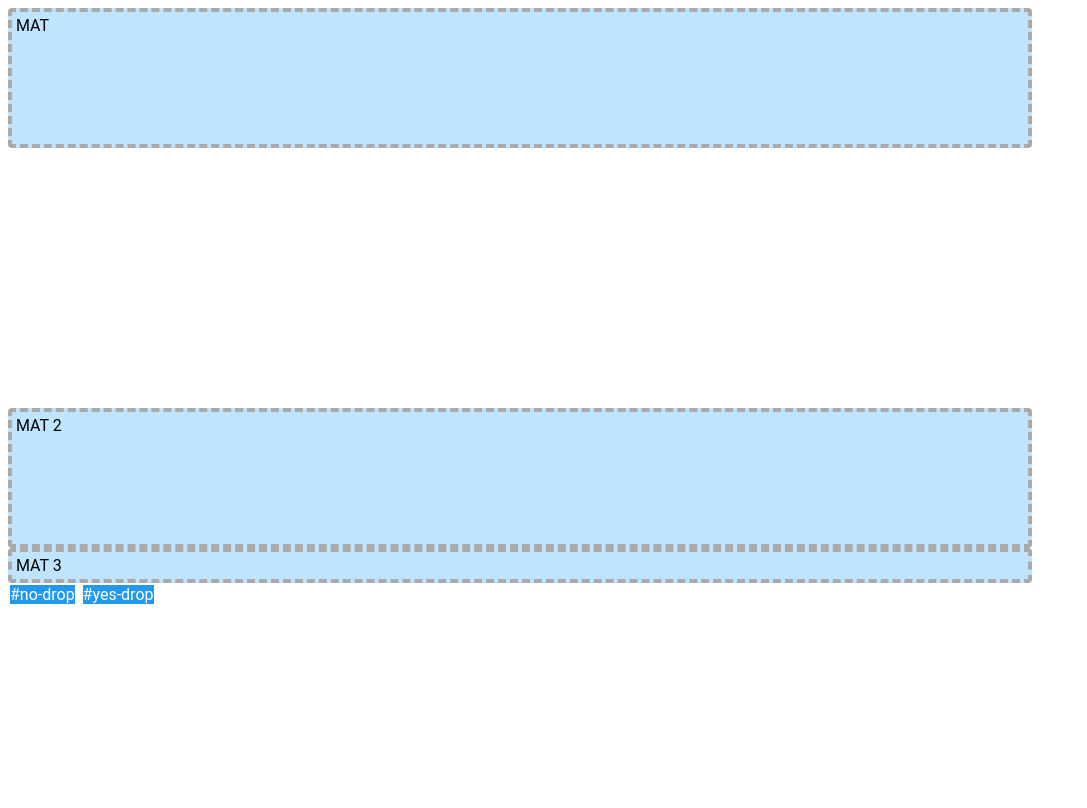
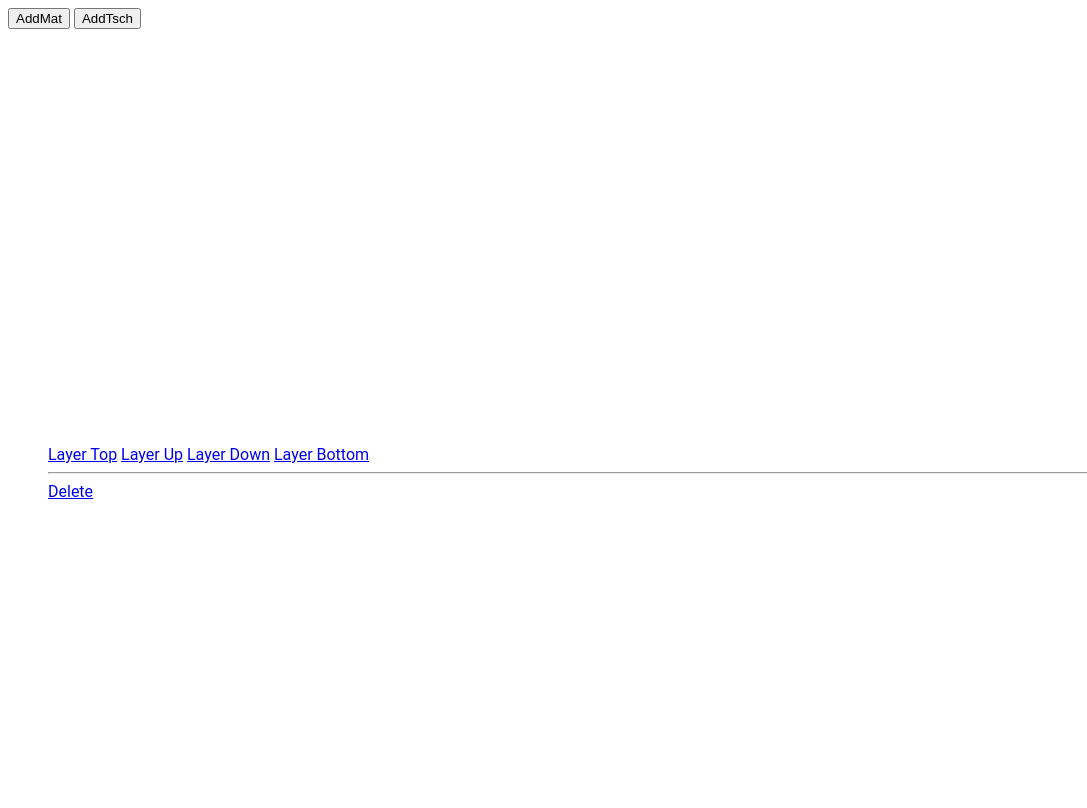
Before and after one commit to NVSL/TypedPCBBlocks, a website built with Vite: page client/index.html in a window 1280 px wide. Shown: the whole page, without its empty margins (0-1087 px from the left). Built offline with nearby package versions, Linux system fonts and the light colour scheme.

Commit message:
Fixing HTML

```diff
--- a/client/index.html
+++ b/client/index.html
@@ -9,22 +9,19 @@
   <body>
     <div id="app">
       <!-- Interact JS -->
+      <button id="addMat">AddMat</button>
+      <button id="addTsch">AddTsch</button>
 
-      <div id="mats">
-        <div id="outer-dropzone" class="mat outer dropzone drop-active">
-          MAT
-        </div>
-      </div>
-      <div id="tschs">
-        <div id="outer-dropzone2" class="mat outer dropzone drop-active">
-          MAT 2
-        </div>
-        <div id="outer-dropzone3" class="mat outer dropzone drop-active">
-          MAT 3
-        </div>
-        <div id="no-drop" class="drag-drop">#no-drop</div>
-        <div id="yes-drop" class="drag-drop">#yes-drop</div>
-      </div>
+      <div id="tschs"></div>
+
+      <menu id="contextMenu" class="context-menu">
+        <a href="javascript:;" menu-option="LayerTop">Layer Top</a>
+        <a href="javascript:;" menu-option="LayerUp">Layer Up</a>
+        <a href="javascript:;" menu-option="LayerDown">Layer Down</a>
+        <a href="javascript:;" menu-option="LayerBottom">Layer Bottom</a>
+        <hr />
+        <a href="javascript:;" menu-option="Delete">Delete</a>
+      </menu>
 
       <!-- <div id="app" class="parent-drawflow" tabindex="0">
         <div class="drawflow">
```
Also changed, not shown: client/src/style.css (deleted, +0 -8 lines).
